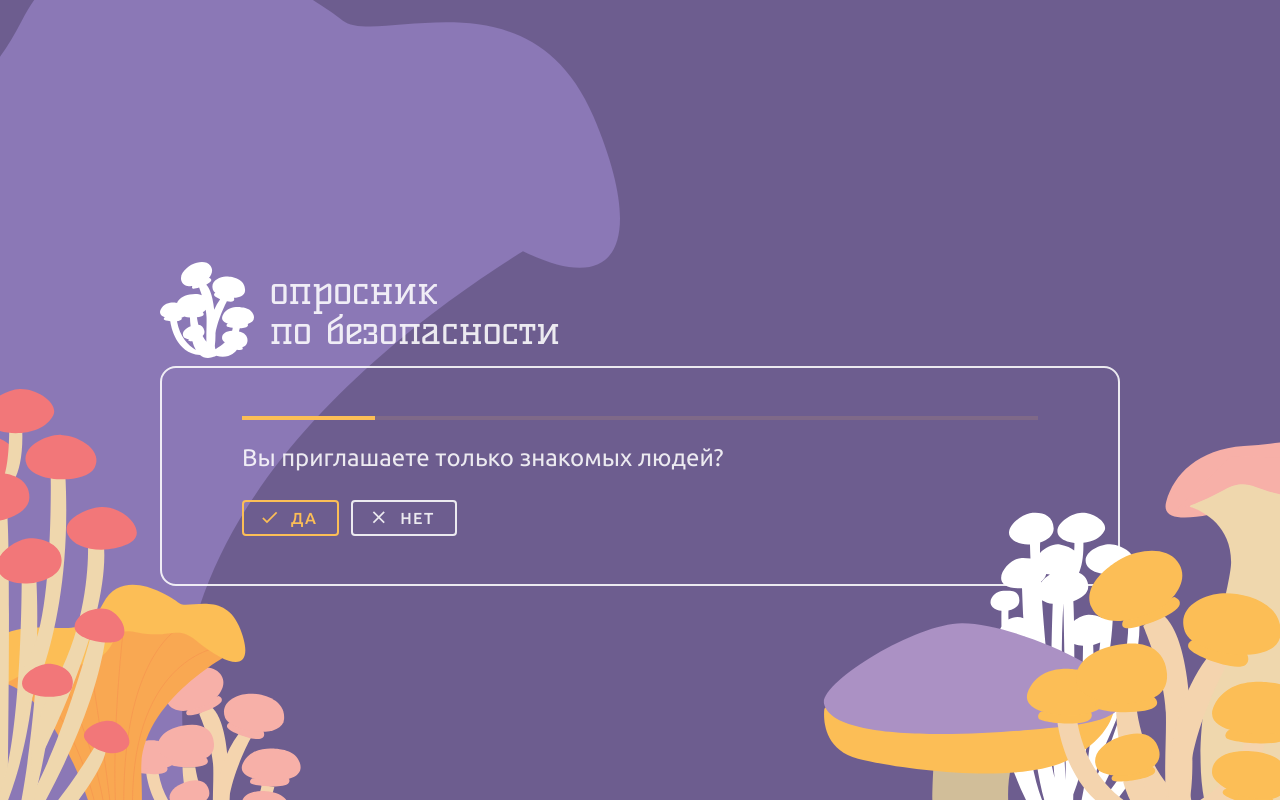
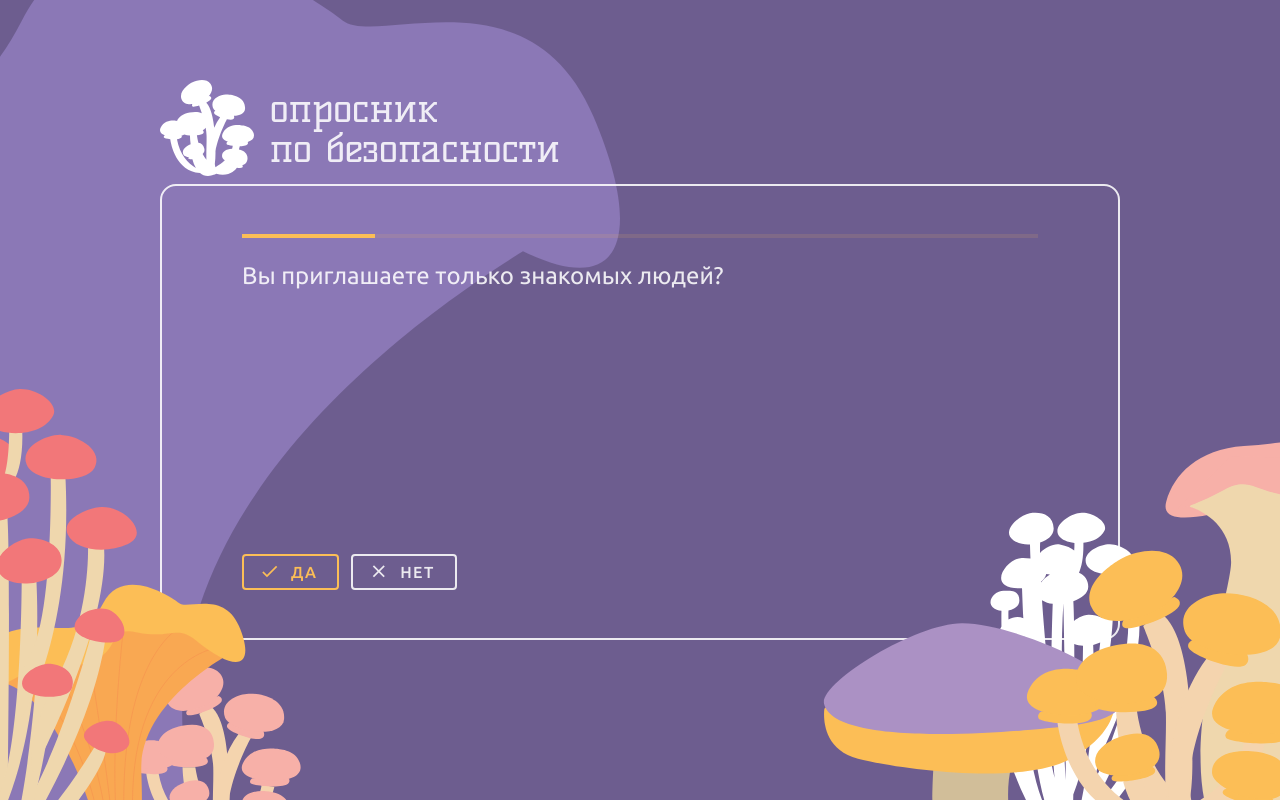
Before and after one commit to artefom/securtest, a Vue app: page / in a window 1280 px wide. Built offline with nearby package versions, Linux system fonts and the light colour scheme.

Commit message:
layout fixes

```diff
--- a/src/pages/index.vue
+++ b/src/pages/index.vue
@@ -3,14 +3,7 @@
     <div class="front-shrooms" />
 
     <div v-if="showQuestions" class="questionarie-container">
-      <div
-        style="
-          display: flex;
-          align-items: center;
-          margin-bottom: 0.5em;
-          margin-top: 3em;
-        "
-      >
+      <div style="display: flex; align-items: center; margin-bottom: 0.5em">
         <img
           class="title-image"
           src="/design/logo_white.svg"
@@ -270,18 +263,13 @@ function reset() {
   position: relative;
 }
 
-@media (min-aspect-ratio: 3/4) {
-  .bgimage {
-    justify-content: center;
-  }
-}
-
 /* Styles for portrait-oriented screens (more height than width) */
 @media (max-aspect-ratio: 3/4) {
   .bgimage {
     justify-content: baseline !important;
   }
   .questionarie-container {
+    margin-top: 3em;
     height: 70%;
   }
   .front-shrooms {
@@ -293,9 +281,10 @@ function reset() {
 }
 
 .questionarie-container {
-  /* height: 80%; */
+  height: 70%;
   width: 90%;
   max-width: 60rem;
+  margin-top: 10vh;
   /* max-height: 30rem; */
   display: flex;
   flex-direction: column;
@@ -333,7 +322,7 @@ function reset() {
 
 .results-header {
   margin-bottom: 1em;
-  color: #6D5D8F;
+  color: #6d5d8f;
 }
 
 .results-scroller {
```
